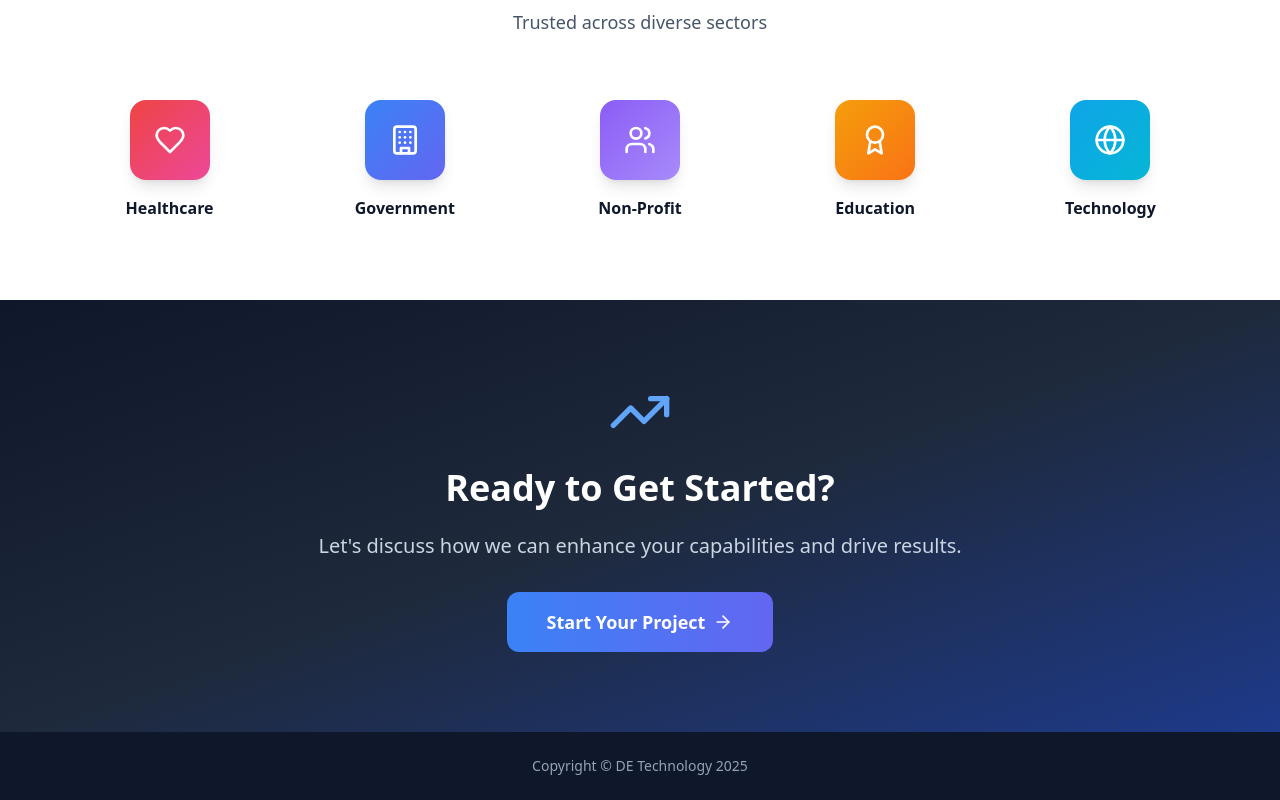
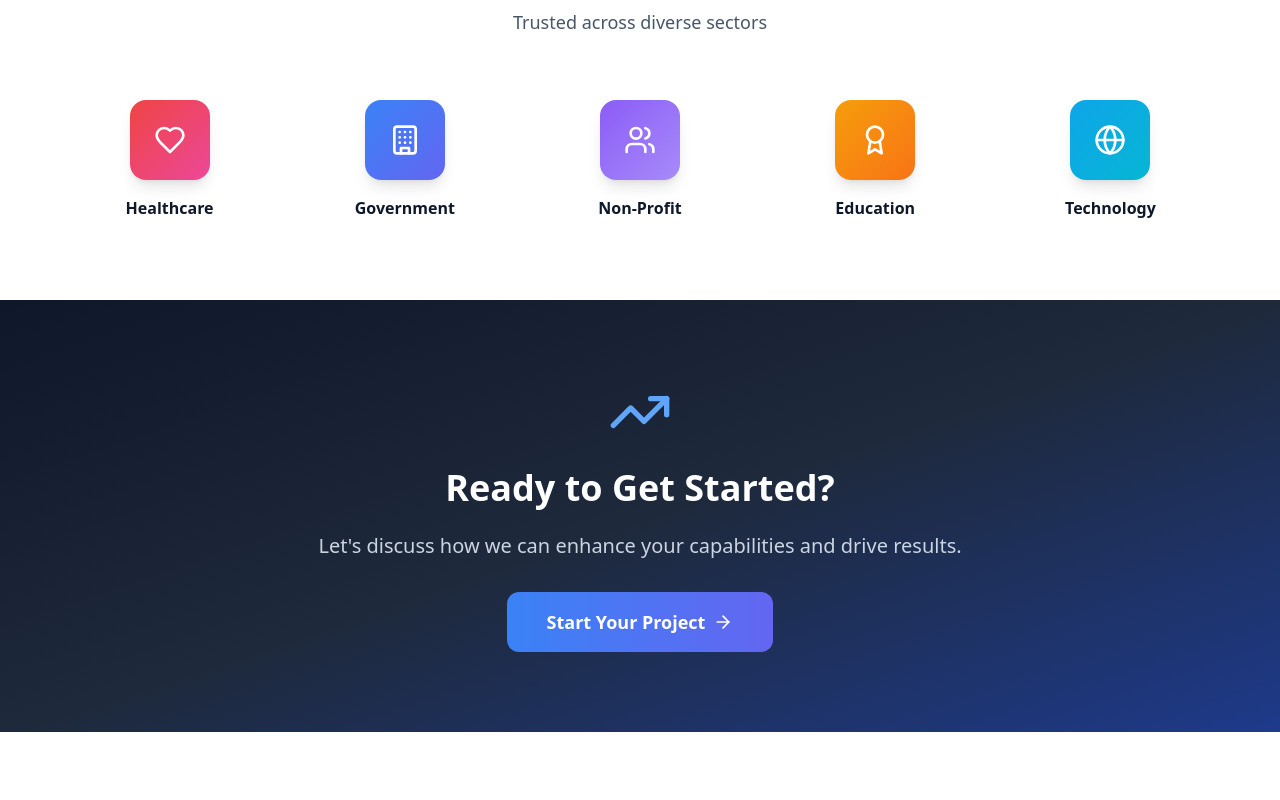
Before and after one commit to diverseexcellence/Prod_DET_Website, a React (Vite) app: page / in a window 1280 px wide. Shown: the part 2380-3180 px from the top of the page. After the commit the page ends 3112 px from the top, so only its background shows below. Built offline with nearby package versions, Linux system fonts and the light colour scheme.

Commit message:
Revert "Updated App.tsx"
This reverts commit 5941800fec3cf2214ce1a06ea0125b5efc585e88.

```diff
--- a/src/App.tsx
+++ b/src/App.tsx
@@ -2035,9 +2035,6 @@ const AboutPage = () => (
       <main>
         {renderCurrentPage()}
       </main>
-      <footer className="bg-slate-900 text-slate-400 py-6 text-center">
-        <p className="text-sm">Copyright © DE Technology 2025</p>
-      </footer>
     </div>
   );
 }
```
